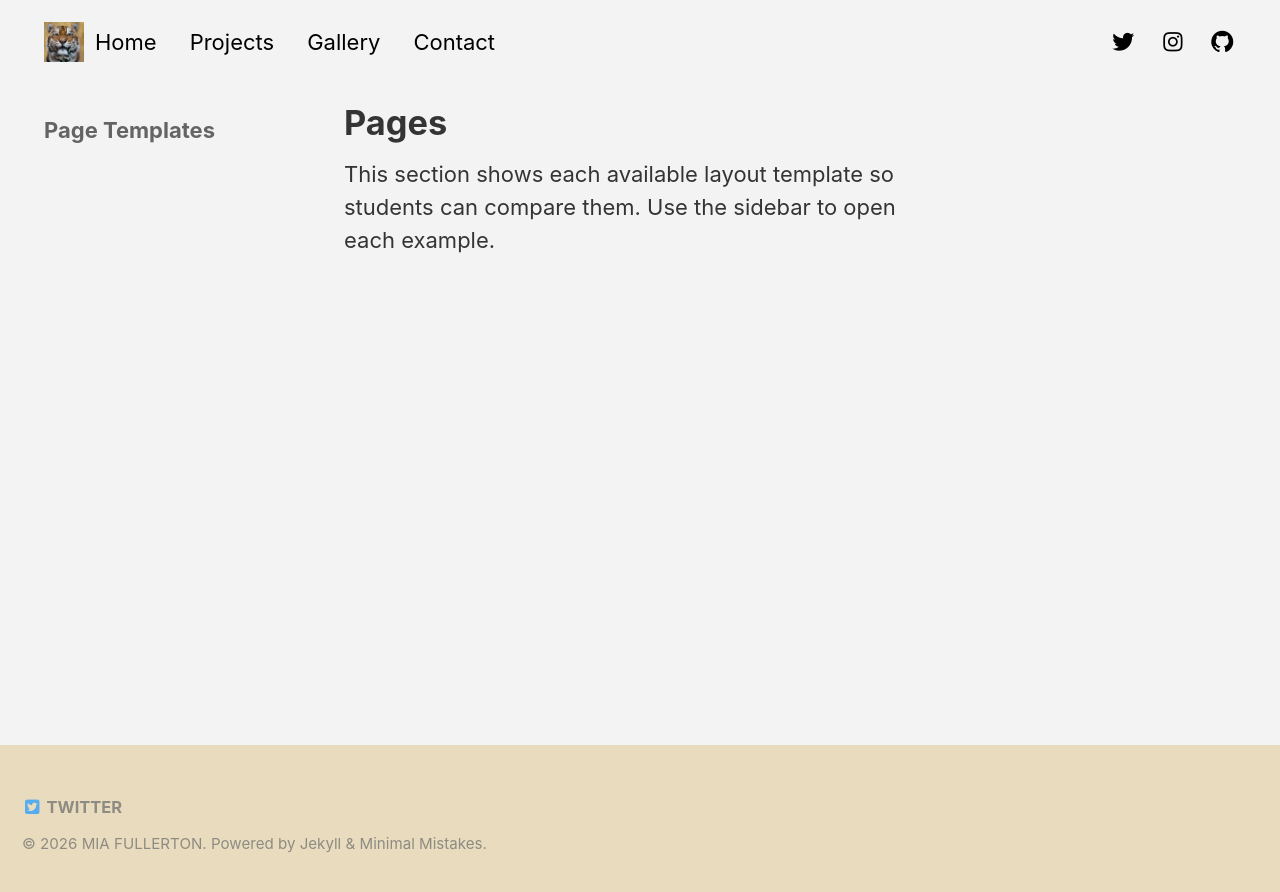
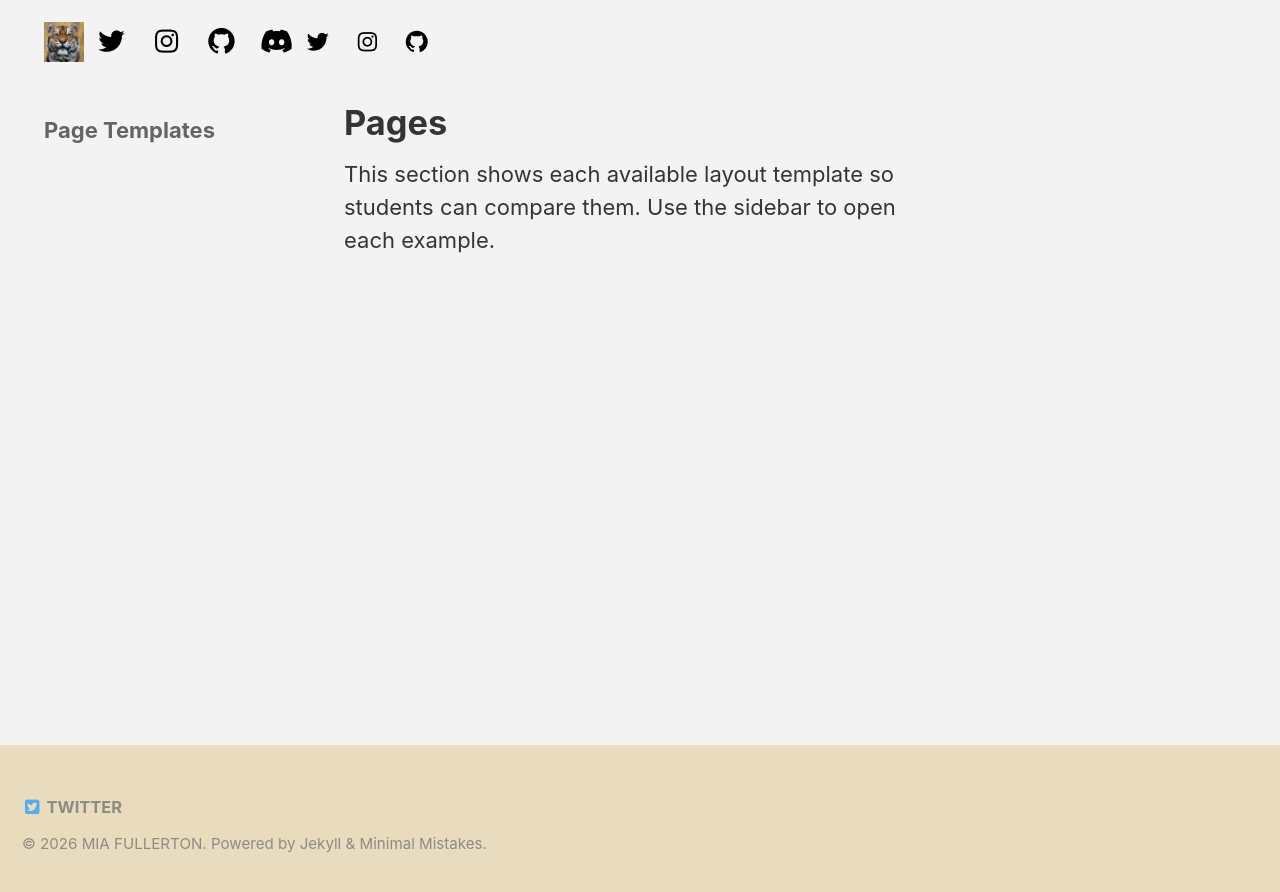
Before and after one commit to Griffsirr/Griffsirr.github.io, a Jekyll site: the page built from _pages/pages.md, in a window 1280 px wide. Shown: the top 892 px of the page. Built offline with Jekyll 4.4.1, drawn with Linux system fonts in a browser that asks for light colours.

Commit message:
Update header.html

```diff
--- a/_includes/header.html
+++ b/_includes/header.html
@@ -6,13 +6,20 @@
     <img src="/assets/images/a8c2c734827e565c4c0a4e99dd3cf184.jpg" style="height:40px;">
 
     <!-- Nav Links -->
-    <div style="display:flex; gap:1.5rem;">
-      <a href="/home-page/" class="nav-link">Home</a>
-      <a href="/projects-page/" class="nav-link">Projects</a>
-      <a href="/gallery-page/" class="nav-link">Gallery</a>
-      <a href="/contact-page/" class="nav-link">Contact</a>
-    </div>
-  </div>
+    <div style="display:flex; gap:1rem;">
+  <a href="https://twitter.com/yourname" target="_blank" class="nav-icon">
+    <i class="fab fa-twitter"></i>
+  </a>
+  <a href="https://instagram.com/yourname" target="_blank" class="nav-icon">
+    <i class="fab fa-instagram"></i>
+  </a>
+  <a href="https://github.com/yourname" target="_blank" class="nav-icon">
+    <i class="fab fa-github"></i>
+  </a>
+  <a href="https://discord.gg/yourinvite" target="_blank" class="nav-icon">
+    <i class="fab fa-discord"></i>
+  </a>
+ </div>
 
   <!-- RIGHT: SOCIAL ICONS -->
   <div style="display:flex; gap:1rem;">
@@ -52,4 +59,28 @@
 .nav-link:hover::after {
   width: 100%;
 }
+  .nav-icon {
+  color: inherit;
+  text-decoration: none;
+  position: relative;
+  transition: color 0.2s;
+  font-size: 1.2rem;
+}
+.nav-icon:hover {
+  color: #a18b6d;
+}
+.nav-icon::after {
+  content: '';
+  display: block;
+  height: 2px;
+  width: 0;
+  background: #a18b6d;
+  transition: width 0.3s;
+  position: absolute;
+  bottom: -4px;
+  left: 0;
+}
+.nav-icon:hover::after {
+  width: 100%;
+}
 </style>
```
